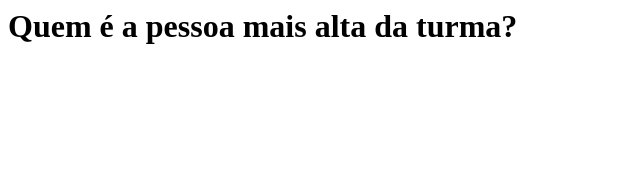
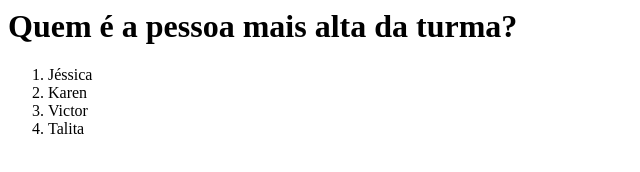
Before and after one commit to larissasayurifutino/simple_quiz, a plain HTML site: page index.html in a window 1280 px wide. Shown: the whole page, without its empty margins (0-640 px from the left). Drawn offline with Linux system fonts and the light colour scheme.

Commit message:
Add ordered list.

```diff
--- a/index.html
+++ b/index.html
@@ -5,5 +5,12 @@
 
     <body>
         <h1>Quem é a pessoa mais alta da turma?</h1>
+
+        <ol>
+            <li>Jéssica</li>
+            <li>Karen</li>
+            <li>Victor</li>
+            <li>Talita</li>
+        </ol>
     </body>
 </html>
```
